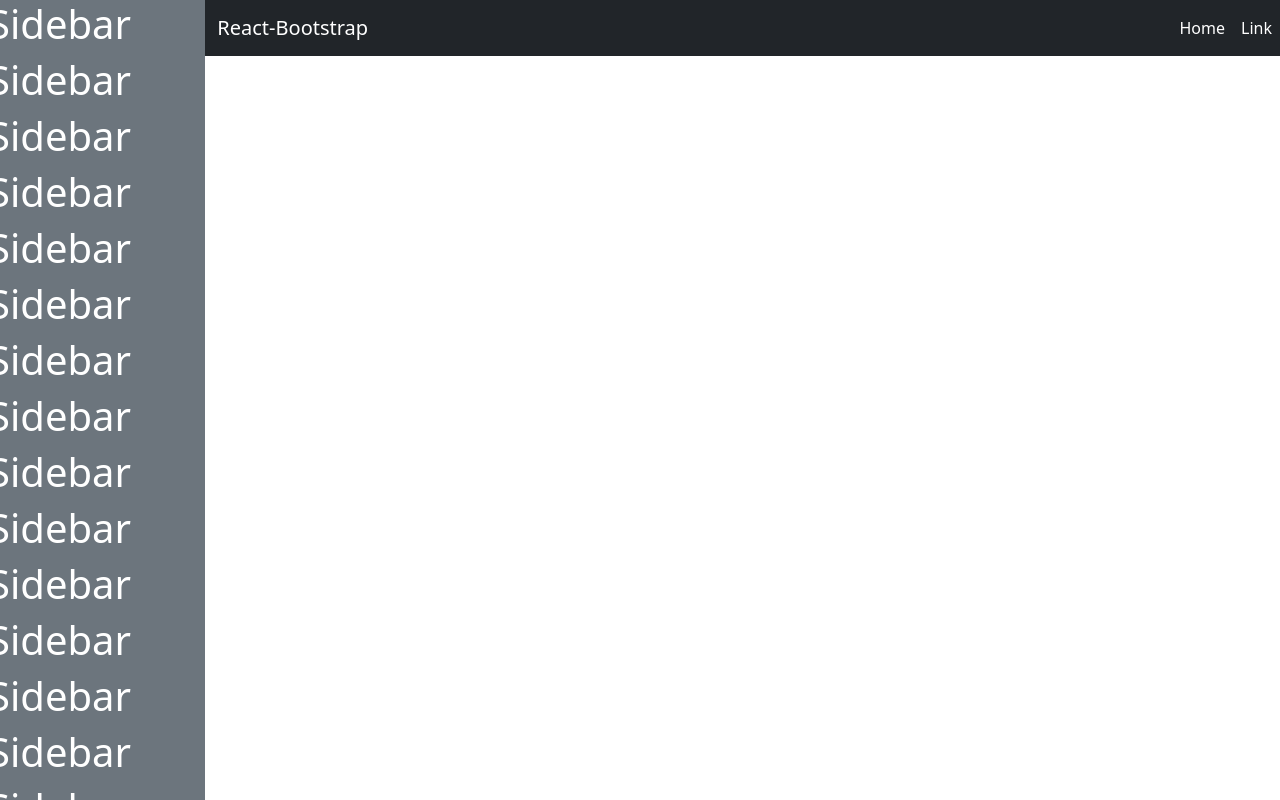
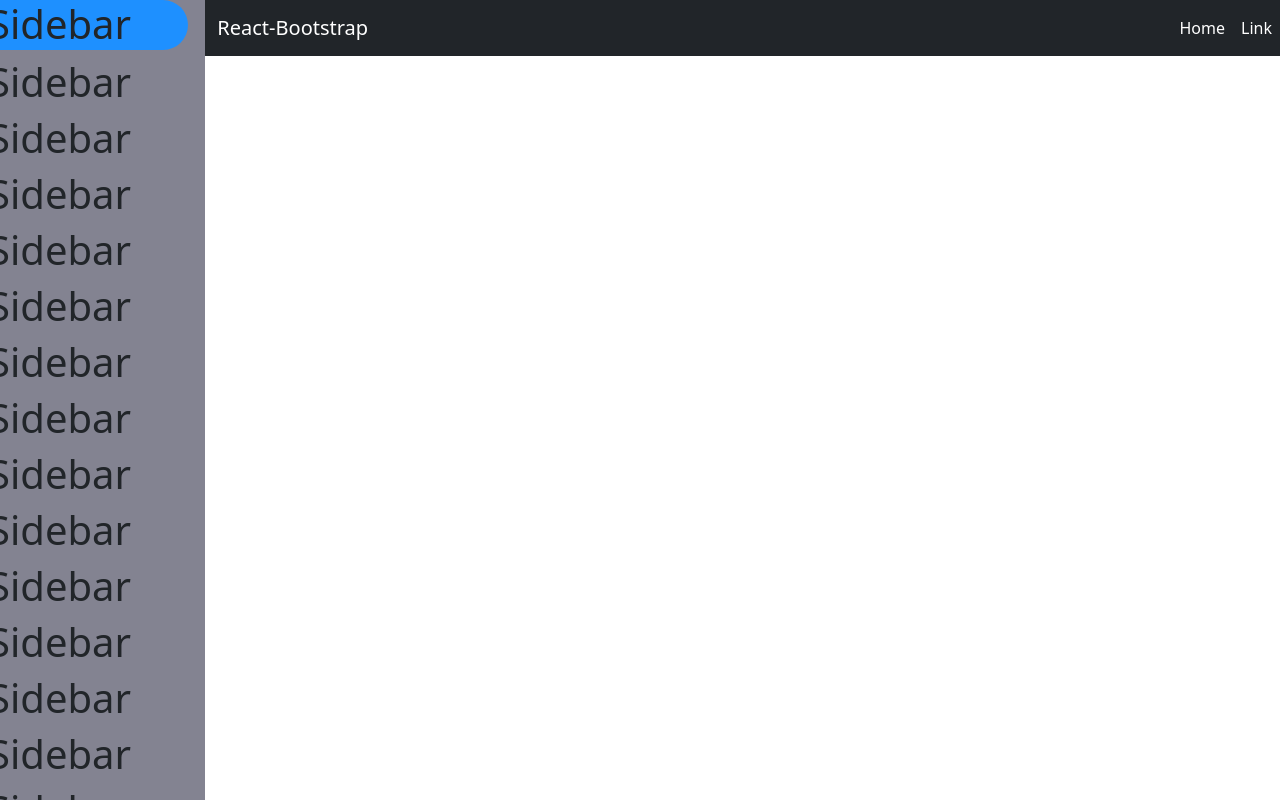
Before and after one commit to moin1223/react-super-admin, a React (Create React App) app: page / in a window 1280 px wide. Shown: the top 800 px of the page. Built offline with nearby package versions, Linux system fonts and the light colour scheme.

Commit message:
add pill use color from variable and add lazy loader

```diff
--- a/package.json
+++ b/package.json
@@ -12,6 +12,7 @@
     "react-dom": "^18.2.0",
     "react-router-dom": "6",
     "react-scripts": "5.0.1",
+    "react-spinners": "^0.13.6",
     "web-vitals": "^2.1.4"
   },
   "scripts": {
--- a/src/App.js
+++ b/src/App.js
@@ -1,14 +1,42 @@
 
 import './App.css';
 import 'bootstrap/dist/css/bootstrap.min.css';
-import React from 'react';
+import React, { useEffect, useState } from 'react';
 import MainPage from './componenrs/MainPage';
+import HashLoader from "react-spinners/HashLoader";
+
+
+
 
 function App() {
+  const [loading,setLoading] = useState(false);
+  useEffect(()=>{
+    setLoading(true)
+    setTimeout(()=>{
+      setLoading(false)
+
+    }, 3000)
+
+  },[])
   return (
 
    <React.Fragment>
-  <MainPage/>
+    {
+      loading ?
+      <HashLoader
+
+      color="#36d7b7"
+      loading={loading}
+      size={150}
+      aria-label="Loading Spinner"
+      data-testid="loader"
+      className='d-flex justify-content-center'
+    />
+
+      :
+      <MainPage/>
+    }
+
 
    </React.Fragment>
   );
--- a/src/componenrs/Sidebar.js
+++ b/src/componenrs/Sidebar.js
@@ -1,8 +1,10 @@
 import React from 'react'
+import { colors } from '../thems/Colors'
+import './sidebar.css'
 
 const Sidebar = () => {
   return (
-    <div class="text-bg-secondary">
+    <div style={{backgroundColor: colors.gray}}>
       <h1> Sidebar</h1>
       <h1> Sidebar</h1>
       <h1> Sidebar</h1>
--- /dev/null
+++ b/src/componenrs/sidebar.css
@@ -0,0 +1,8 @@
+h1:hover {
+
+        width: 200px;
+        height: 50px;
+        background: dodgerblue;
+        border-radius: 40px 999em 999em 40px;
+
+  }
--- /dev/null
+++ b/src/thems/Colors.js
@@ -0,0 +1,7 @@
+export const colors = {
+
+
+    gray: '#838391',
+    red: '#838391',
+     orang: '#838391',
+}
```
Also changed, not shown: 1 other file (tests, documents, lock files or other folders).
